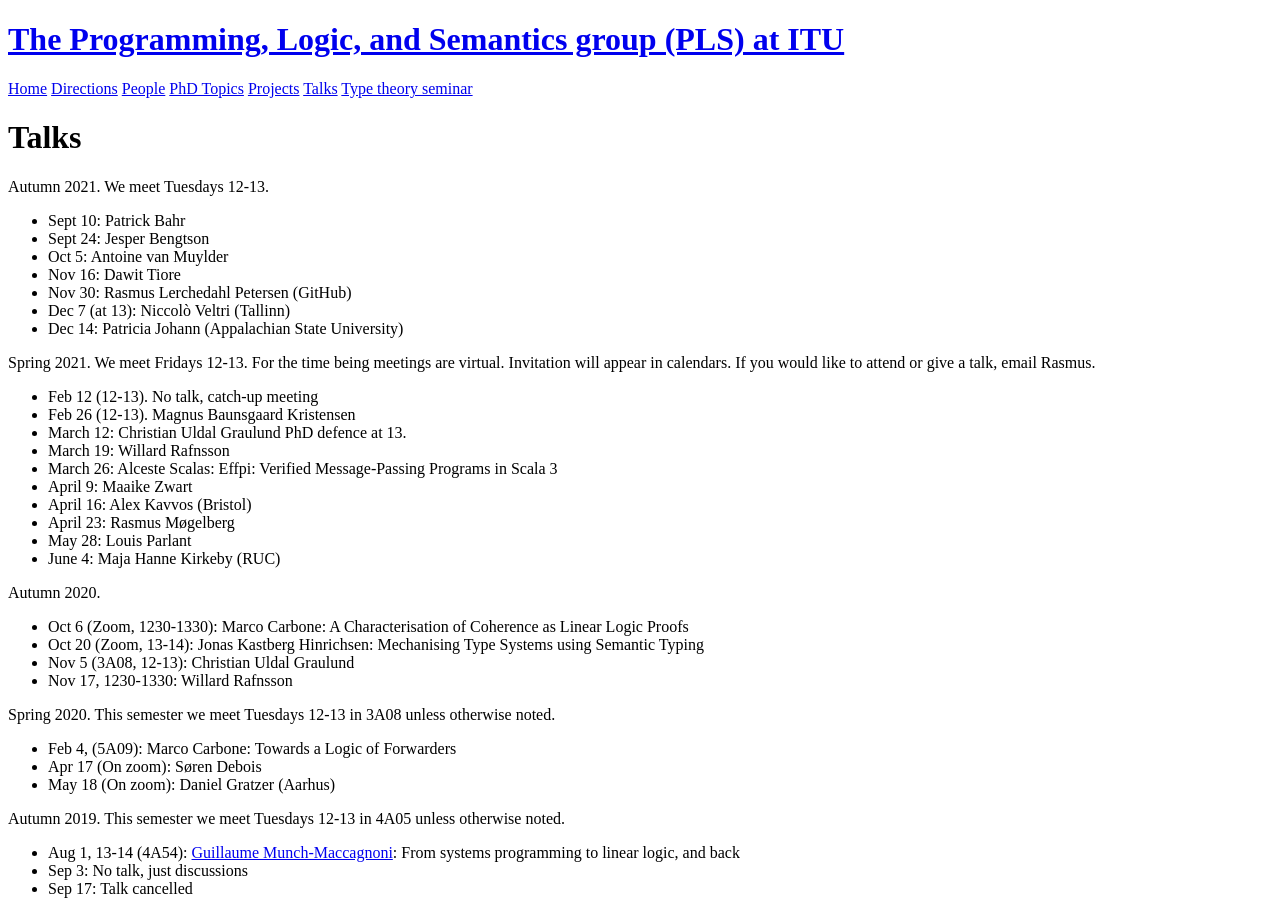
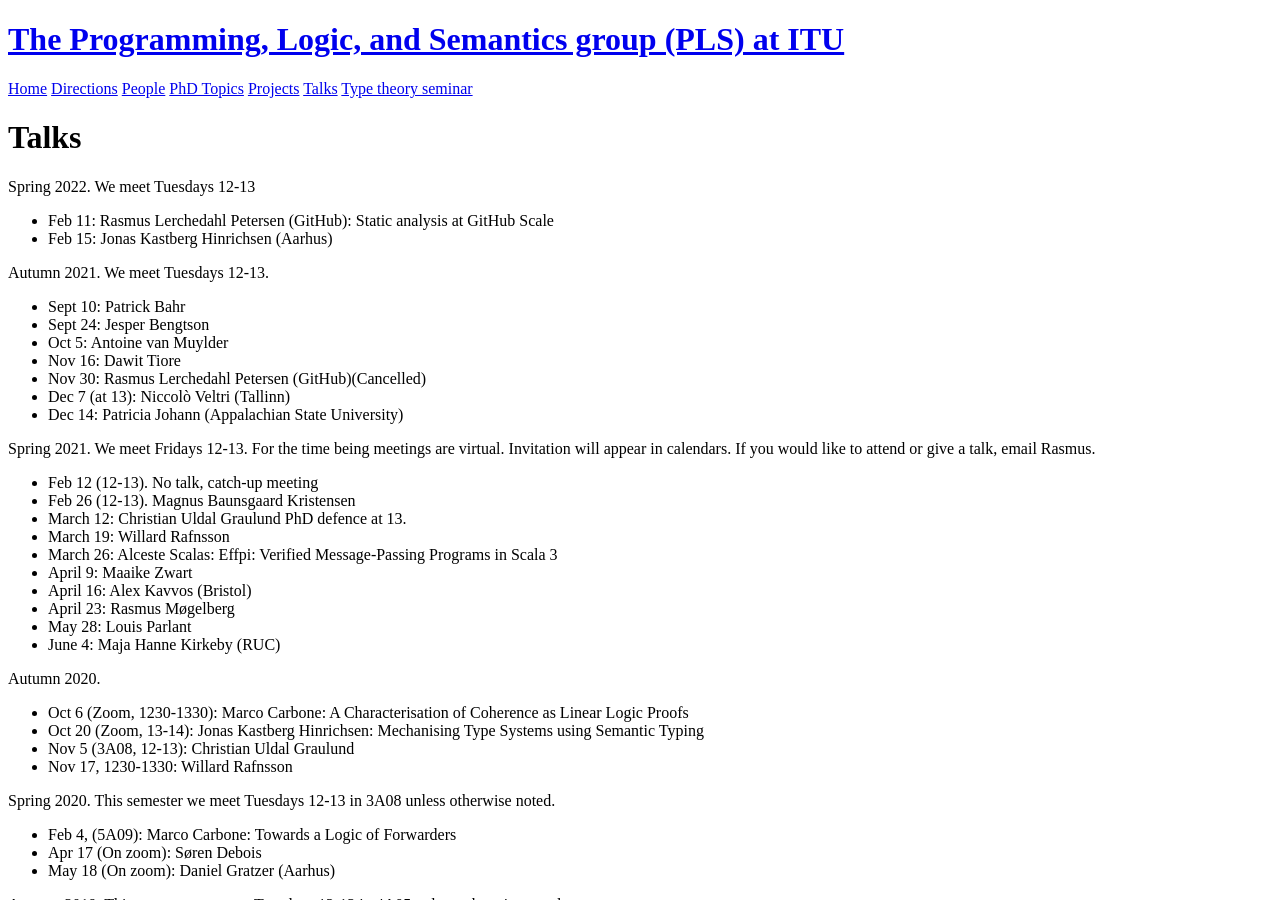
Before and after one commit to rmogelberg/pls.itu.dk, a Jekyll site: the page built from Talks.md, in a window 1280 px wide and 900 px high. Built offline with Jekyll 4.4.1, drawn with Linux system fonts in a browser that asks for light colours.

Commit message:
Talks page updated

```diff
--- a/Talks.md
+++ b/Talks.md
@@ -2,13 +2,17 @@
 layout: page
 title: Talks
 ---
+Spring 2022. We meet Tuesdays 12-13
+- Feb 11: Rasmus Lerchedahl Petersen (GitHub): Static analysis at GitHub Scale
+- Feb 15: Jonas Kastberg Hinrichsen (Aarhus)
+
 
 Autumn 2021. We meet Tuesdays 12-13.
 - Sept 10: Patrick Bahr
 - Sept 24: Jesper Bengtson
 - Oct 5: Antoine van Muylder
 - Nov 16: Dawit Tiore
-- Nov 30: Rasmus Lerchedahl Petersen (GitHub)
+- Nov 30: Rasmus Lerchedahl Petersen (GitHub)(Cancelled)
 - Dec 7 (at 13): Niccolò Veltri (Tallinn)
 - Dec 14: Patricia Johann (Appalachian State University)
 
```
